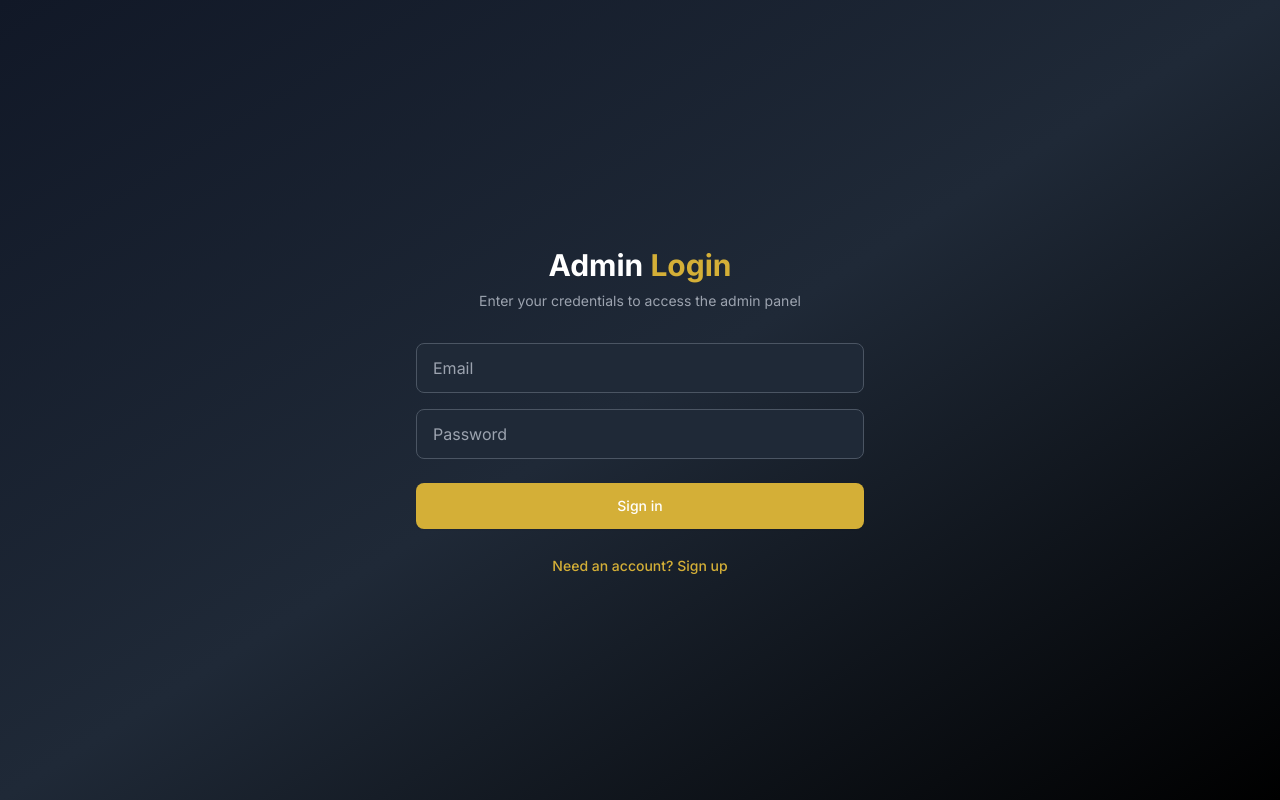
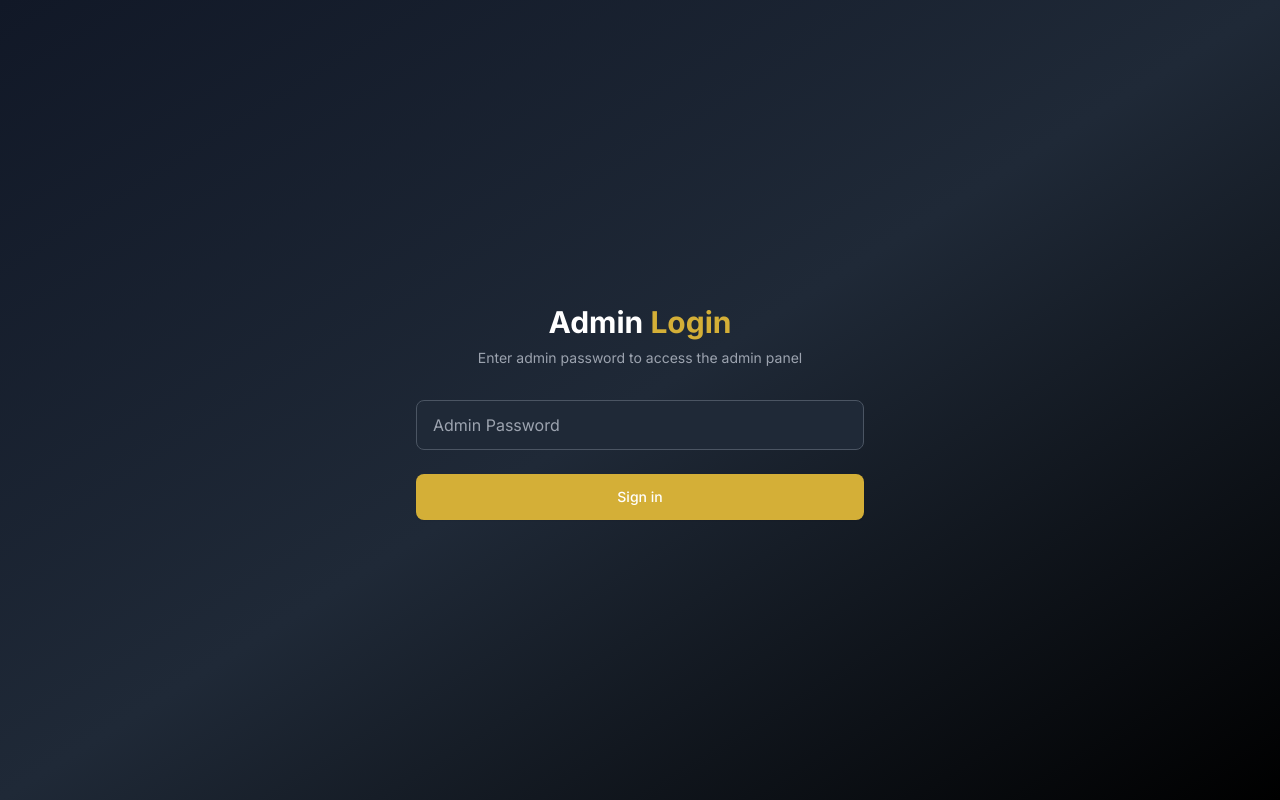
Before and after one commit to HackerShabi/luxuryhotelfrontend, a Next.js app: page /admin in a window 1280 px wide. Built offline with nearby package versions, Linux system fonts and the light colour scheme.

Commit message:
Simplify admin panel to password-only authentication

```diff
--- a/pages/admin.tsx
+++ b/pages/admin.tsx
@@ -86,16 +86,8 @@ export default function AdminPanel() {
   const [isAuthenticated, setIsAuthenticated] = useState(false)
   const [loading, setLoading] = useState(true)
   const [adminCredentials, setAdminCredentials] = useState({
-    email: '',
     password: ''
   })
-  const [signupData, setSignupData] = useState({
-    firstName: '',
-    lastName: '',
-    email: '',
-    password: ''
-  })
-  const [isSignupMode, setIsSignupMode] = useState(false)
 
   // Data states
   const [stats, setStats] = useState<Stats>({
@@ -147,7 +139,7 @@ export default function AdminPanel() {
         headers: {
           'Content-Type': 'application/json',
         },
-        body: JSON.stringify(adminCredentials),
+        body: JSON.stringify({ password: adminCredentials.password }),
       })
 
       const data = await response.json()
@@ -168,34 +160,7 @@ export default function AdminPanel() {
     }
   }
 
-  const handleAdminSignup = async () => {
-    try {
-      setLoading(true)
-      const response = await fetch(`${API_BASE_URL}/admin/register`, {
-        method: 'POST',
-        headers: {
-          'Content-Type': 'application/json',
-        },
-        body: JSON.stringify(signupData),
-      })
 
-      const data = await response.json()
-
-      if (data.success) {
-        localStorage.setItem('adminToken', data.data.token)
-        setIsAuthenticated(true)
-        toast.success('Registration successful!')
-        await loadDashboardData()
-      } else {
-        toast.error(data.message || 'Registration failed')
-      }
-    } catch (error) {
-      console.error('Signup error:', error)
-      toast.error('Network error. Please try again.')
-    } finally {
-      setLoading(false)
-    }
-  }
 
   const loadDashboardData = async () => {
     try {
@@ -310,77 +275,30 @@ export default function AdminPanel() {
         <div className="max-w-md w-full space-y-8">
           <div className="text-center">
             <h2 className="mt-6 text-3xl font-extrabold text-white">
-              Admin <span className="text-luxury-gold">{isSignupMode ? 'Register' : 'Login'}</span>
+              Admin <span className="text-luxury-gold">Login</span>
             </h2>
             <p className="mt-2 text-sm text-gray-400">
-              {isSignupMode ? 'Create your admin account' : 'Enter your credentials to access the admin panel'}
+              Enter admin password to access the admin panel
             </p>
           </div>
           <div className="mt-8 space-y-6">
             <div className="space-y-4">
-              {isSignupMode && (
-                <>
-                  <input
-                    type="text"
-                    placeholder="First Name"
-                    className="w-full px-4 py-3 border border-gray-600 rounded-lg bg-gray-800 text-white placeholder-gray-400 focus:outline-none focus:ring-2 focus:ring-luxury-gold focus:border-transparent"
-                    value={signupData.firstName}
-                    onChange={(e) => setSignupData(prev => ({ ...prev, firstName: e.target.value }))}
-                  />
-                  <input
-                    type="text"
-                    placeholder="Last Name"
-                    className="w-full px-4 py-3 border border-gray-600 rounded-lg bg-gray-800 text-white placeholder-gray-400 focus:outline-none focus:ring-2 focus:ring-luxury-gold focus:border-transparent"
-                    value={signupData.lastName}
-                    onChange={(e) => setSignupData(prev => ({ ...prev, lastName: e.target.value }))}
-                  />
-                </>
-              )}
-              <input
-                type="email"
-                placeholder="Email"
-                className="w-full px-4 py-3 border border-gray-600 rounded-lg bg-gray-800 text-white placeholder-gray-400 focus:outline-none focus:ring-2 focus:ring-luxury-gold focus:border-transparent"
-                value={isSignupMode ? signupData.email : adminCredentials.email}
-                onChange={(e) => {
-                  if (isSignupMode) {
-                    setSignupData(prev => ({ ...prev, email: e.target.value }))
-                  } else {
-                    setAdminCredentials(prev => ({ ...prev, email: e.target.value }))
-                  }
-                }}
-                onKeyPress={(e) => e.key === 'Enter' && (isSignupMode ? handleAdminSignup() : handleAdminLogin())}
-              />
               <input
                 type="password"
-                placeholder="Password"
+                placeholder="Admin Password"
                 className="w-full px-4 py-3 border border-gray-600 rounded-lg bg-gray-800 text-white placeholder-gray-400 focus:outline-none focus:ring-2 focus:ring-luxury-gold focus:border-transparent"
-                value={isSignupMode ? signupData.password : adminCredentials.password}
-                onChange={(e) => {
-                  if (isSignupMode) {
-                    setSignupData(prev => ({ ...prev, password: e.target.value }))
-                  } else {
-                    setAdminCredentials(prev => ({ ...prev, password: e.target.value }))
-                  }
-                }}
-                onKeyPress={(e) => e.key === 'Enter' && (isSignupMode ? handleAdminSignup() : handleAdminLogin())}
+                value={adminCredentials.password}
+                onChange={(e) => setAdminCredentials(prev => ({ ...prev, password: e.target.value }))}
+                onKeyPress={(e) => e.key === 'Enter' && handleAdminLogin()}
               />
             </div>
             <button
-              onClick={isSignupMode ? handleAdminSignup : handleAdminLogin}
+              onClick={handleAdminLogin}
               disabled={loading}
               className="w-full flex justify-center py-3 px-4 border border-transparent rounded-lg shadow-sm text-sm font-medium text-white bg-luxury-gold hover:bg-yellow-600 focus:outline-none focus:ring-2 focus:ring-offset-2 focus:ring-luxury-gold disabled:opacity-50 disabled:cursor-not-allowed"
             >
-              {loading ? (isSignupMode ? 'Creating Account...' : 'Signing in...') : (isSignupMode ? 'Create Account' : 'Sign in')}
+              {loading ? 'Signing in...' : 'Sign in'}
             </button>
-            <div className="text-center">
-              <button
-                type="button"
-                onClick={() => setIsSignupMode(!isSignupMode)}
-                className="text-luxury-gold hover:text-yellow-400 text-sm font-medium"
-              >
-                {isSignupMode ? 'Already have an account? Sign in' : 'Need an account? Sign up'}
-              </button>
-            </div>
           </div>
         </div>
       </div>
```
